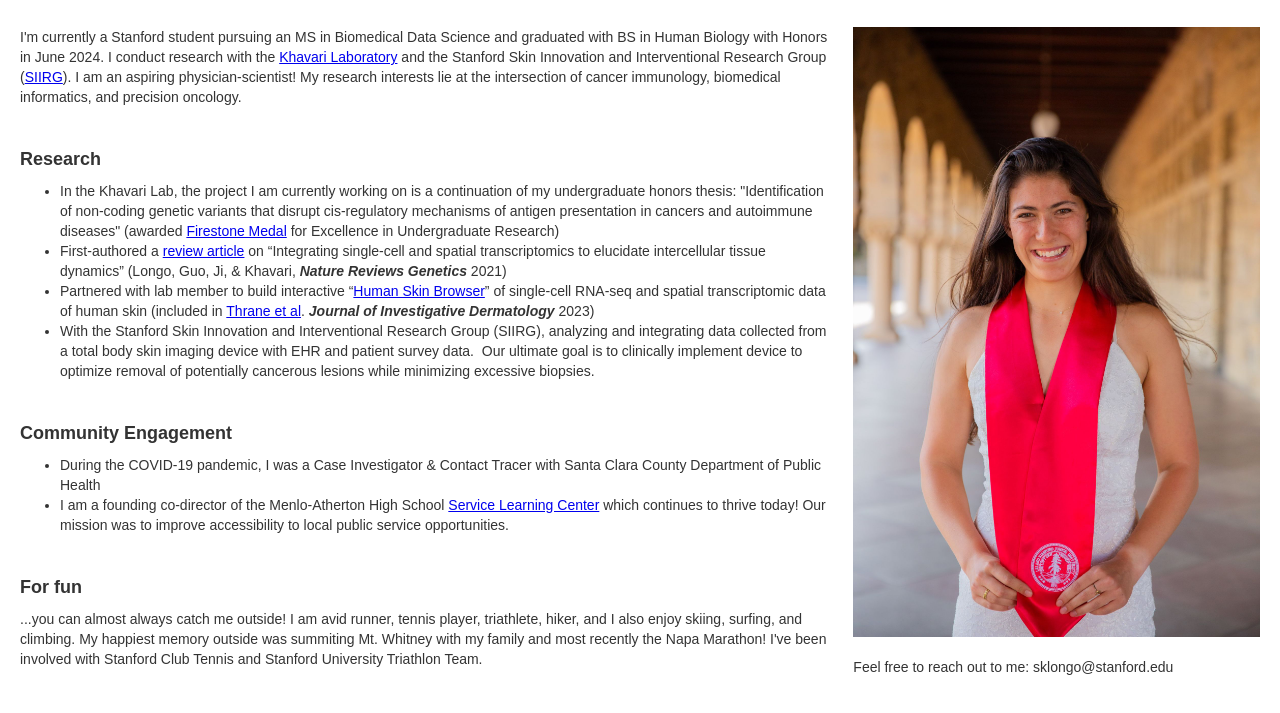
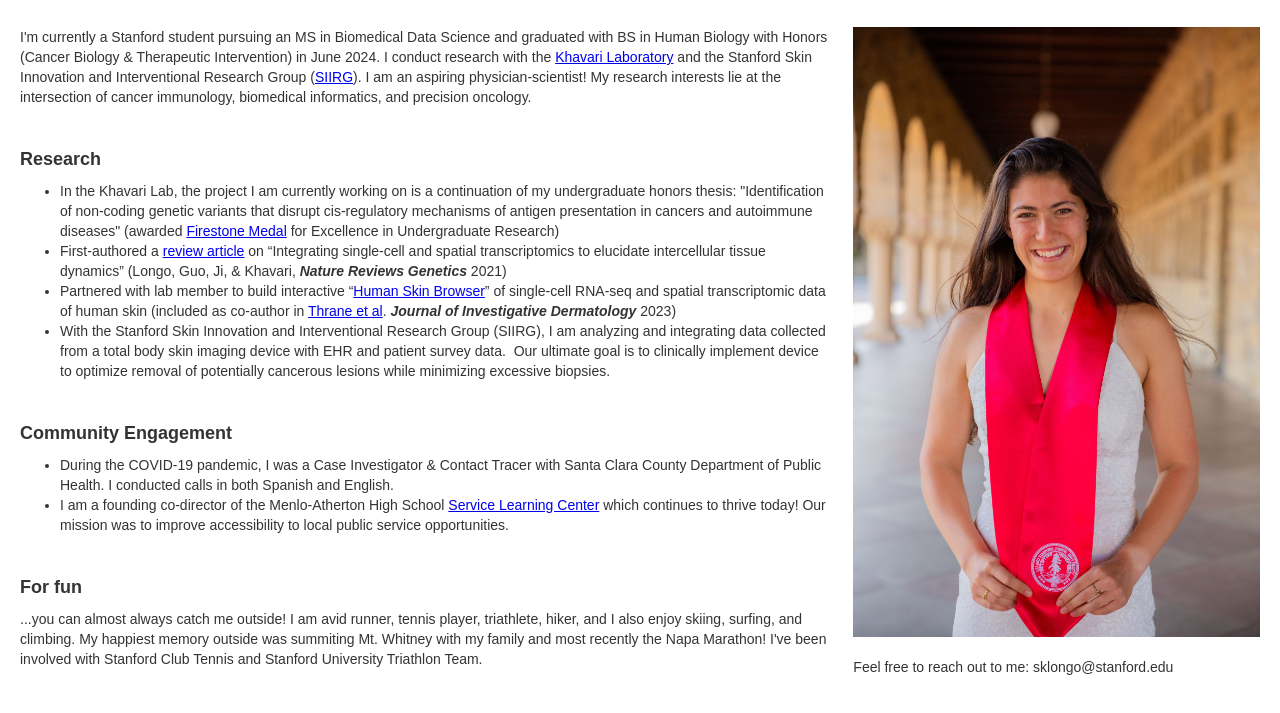
Before and after one commit to Bio-Programmer/longo.io, a plain HTML site: page index.html in a window 1280 px wide. Shown: the part 67-780 px from the top of the page. Drawn offline with nearby package versions, Linux system fonts and the light colour scheme.

Commit message:
desciption tweaks

```diff
--- a/index.html
+++ b/index.html
@@ -16,7 +16,7 @@
   <h1 class="heading"> Sophia Longo </h1>
   <div id="w-node-_982ade3b-fe11-a0be-68e5-acde69a7271b-565eed37" class="w-layout-layout wf-layout-layout">
     <div class="w-layout-cell">
-      <p>I&#x27;m currently a Stanford student pursuing an MS in Biomedical Data Science and graduated with BS in Human Biology with Honors in June 2024. I conduct research with the <a href="https://khavarilab.stanford.edu/">Khavari Laboratory</a> and the Stanford Skin Innovation and Interventional Research Group (<a href="https://siirg.stanford.edu/">SIIRG</a>). I am an aspiring physician-scientist! My research interests lie at the intersection of cancer immunology, biomedical informatics, and precision oncology.</p>
+      <p>I&#x27;m currently a Stanford student pursuing an MS in Biomedical Data Science and graduated with BS in Human Biology with Honors (Cancer Biology & Therapeutic Intervention) in June 2024. I conduct research with the <a href="https://khavarilab.stanford.edu/">Khavari Laboratory</a> and the Stanford Skin Innovation and Interventional Research Group (<a href="https://siirg.stanford.edu/">SIIRG</a>). I am an aspiring physician-scientist! My research interests lie at the intersection of cancer immunology, biomedical informatics, and precision oncology.</p>
     </div>
     <div id="w-node-_10c8617b-c741-9e7d-4515-29b12ddfc36f-565eed37" class="w-layout-cell"><img src="images/ND6A5915.jpg" loading="lazy" sizes="(max-width: 3265px) 100vw, 3265px" srcset="images/ND6A5915-p-500.jpg 500w, images/ND6A5915-p-800.jpg 800w, images/ND6A5915-p-1080.jpg 1080w, images/ND6A5915-p-1600.jpg 1600w, images/ND6A5915-p-2000.jpg 2000w, images/ND6A5915-p-2600.jpg 2600w, images/ND6A5915.jpg 3265w" alt="">
       <div class="text-block">Feel free to reach out to me: sklongo@stanford.edu</div>
@@ -27,14 +27,14 @@
       <ul role="list">
         <li>In the Khavari Lab, the project I am currently working on is a continuation of my undergraduate honors thesis: &quot;Identification of non-coding genetic variants that disrupt cis-regulatory mechanisms of antigen presentation in cancers and autoimmune diseases&quot; (awarded <a href="https://undergrad.stanford.edu/opportunities/awards-and-graduation-honors/golden-firestone-and-kennedy-thesis-awards" target="_blank">Firestone Medal</a> for Excellence in Undergraduate Research) </li>
         <li>First-authored a <a href="https://doi.org/10.1038/s41576-021-00370-8">review article</a> on “Integrating single-cell and spatial transcriptomics to elucidate intercellular tissue dynamics” (Longo, Guo, Ji, &amp; Khavari, <strong><em>Nature Reviews Genetics</em></strong> 2021) </li>
-        <li>Partnered with lab member to build interactive “<a href="https://rstudio-connect.hpc.mssm.edu/hmsbrowser/">Human Skin Browser</a>” of single-cell RNA-seq and spatial transcriptomic data of human skin (included in <a href="https://doi.org/10.1016/j.jid.2023.02.040">Thrane et al</a>. <strong><em>Journal of Investigative Dermatology </em></strong>2023) </li>
-        <li>With the Stanford Skin Innovation and Interventional Research Group (SIIRG), analyzing and integrating data collected from a total body skin imaging device with EHR and patient survey data.  Our ultimate goal is to clinically implement device to optimize removal of potentially cancerous lesions while minimizing excessive biopsies.   </li>
+        <li>Partnered with lab member to build interactive “<a href="https://rstudio-connect.hpc.mssm.edu/hmsbrowser/">Human Skin Browser</a>” of single-cell RNA-seq and spatial transcriptomic data of human skin (included as co-author in <a href="https://doi.org/10.1016/j.jid.2023.02.040">Thrane et al</a>. <strong><em>Journal of Investigative Dermatology </em></strong>2023) </li>
+        <li>With the Stanford Skin Innovation and Interventional Research Group (SIIRG), I am analyzing and integrating data collected from a total body skin imaging device with EHR and patient survey data.  Our ultimate goal is to clinically implement device to optimize removal of potentially cancerous lesions while minimizing excessive biopsies.   </li>
       </ul>
     </div>
     <div id="w-node-ba2e19df-1492-f10a-2ab8-14f3688dac59-565eed37" class="w-layout-cell">
       <h4>Community Engagement</h4>
       <ul role="list">
-        <li>During the COVID-19 pandemic, I was a Case Investigator &amp; Contact Tracer with Santa Clara County Department of Public Health </li>
+        <li>During the COVID-19 pandemic, I was a Case Investigator &amp; Contact Tracer with Santa Clara County Department of Public Health. I conducted calls in both Spanish and English. </li>
         <li>I am a founding co-director of the Menlo-Atherton High School <a href="#">Service Learning Center</a> which continues to thrive today! Our mission was to improve accessibility to local public service opportunities.</li>
       </ul>
     </div>
```
